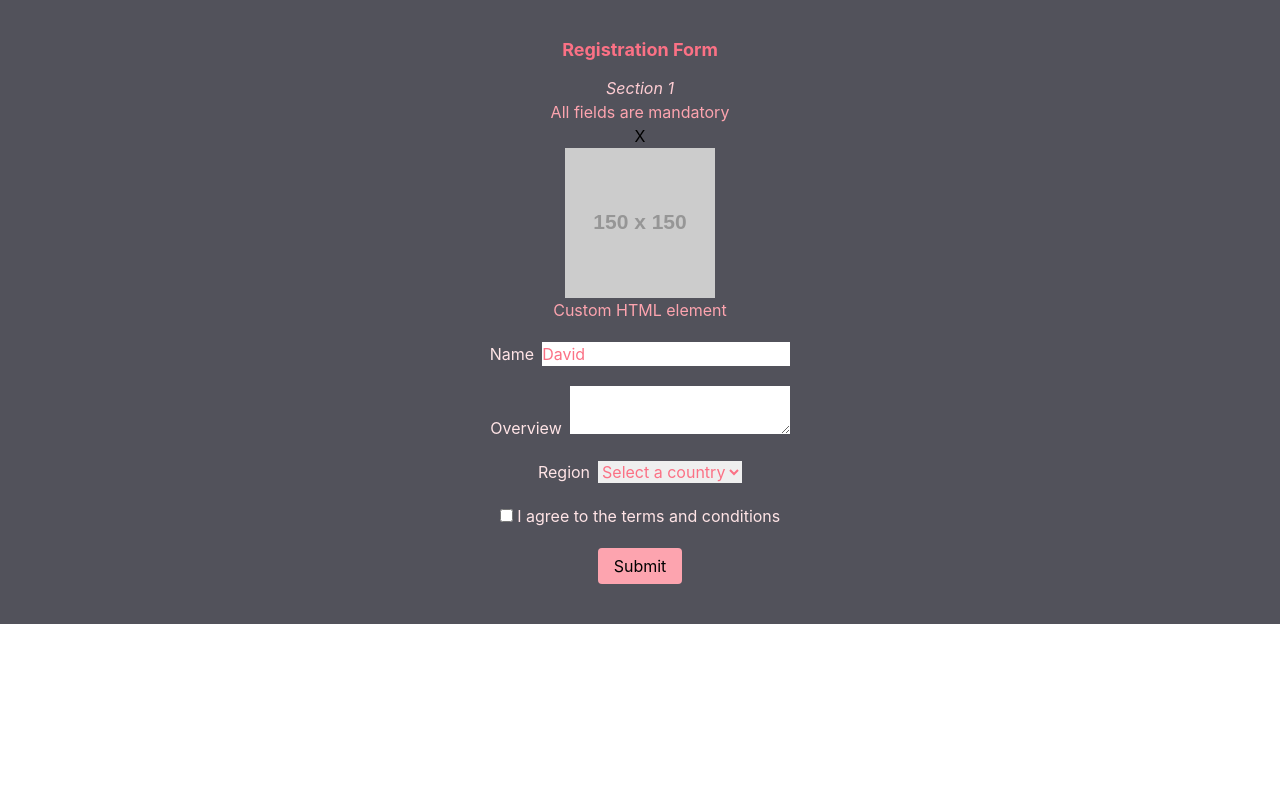
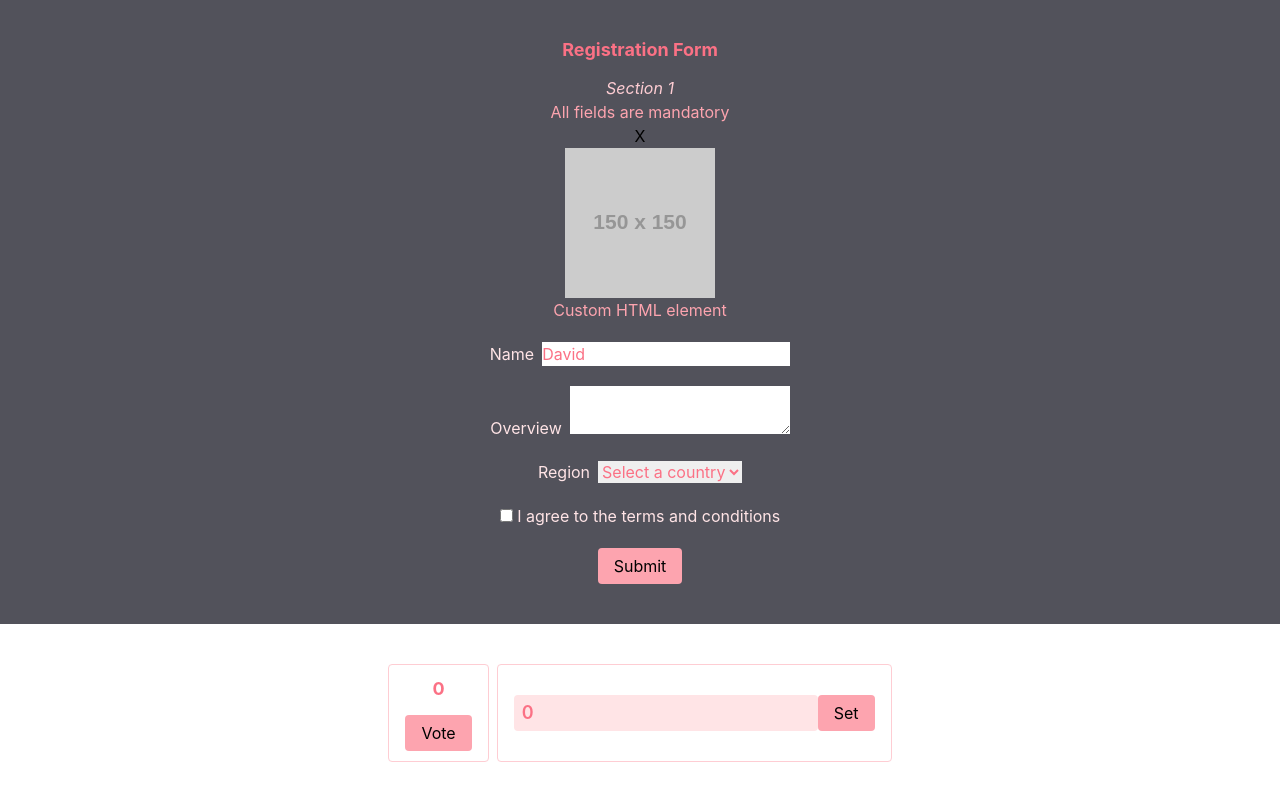
Before and after one commit to mostafizur99/nyret-night, a React (Create React App) app: page / in a window 1280 px wide. Shown: the part 504-1304 px from the top of the page. Before the commit the page ends 1128 px from the top, so only its background shows below. Built offline with nearby package versions, Linux system fonts and the light colour scheme; no server answers.

Commit message:
feat: counter component added

```diff
--- a/package.json
+++ b/package.json
@@ -5,7 +5,7 @@
   "dependencies": {
     "@testing-library/jest-dom": "^5.14.1",
     "@testing-library/react": "^13.0.0",
-    "@testing-library/user-event": "^13.2.1",
+    "@testing-library/user-event": "^14.4.3",
     "axios": "^0.27.2",
     "react": "^18.2.0",
     "react-dom": "^18.2.0",
--- a/src/App.js
+++ b/src/App.js
@@ -1,3 +1,4 @@
+import Counter from "./components/Counters/Counter";
 import Greeting from "./components/Greetings/Greeting";
 import Login from "./components/Logins/Login";
 import Posts from "./components/Posts/Posts";
@@ -17,6 +18,8 @@ function App() {
 
       <Registration />
 
+      <Counter />
+
       {/* <ul>
         <li>Dark UI</li>
         <li>Responsive</li>
--- /dev/null
+++ b/src/components/Counters/Counter.jsx
@@ -0,0 +1,31 @@
+import React, { useState } from 'react'
+
+const Counter = () => {
+    const [count, setCount] = useState(0)
+    const [amount, setAmount] = useState(0)
+    return (
+        <div className='container mx-auto py-10 flex justify-center gap-2'>
+            <div className='w-fit px-4 py-2.5 text-center border border-rose-200 rounded'>
+                <h1 className="text-rose-400 text-lg font-bold">{count}</h1>
+                <button onClick={() => setCount(count + 1)}
+                    className="mt-3 px-4 py-1.5 bg-rose-300 rounded"
+                >Vote</button>
+            </div>
+            <div className='w-fit px-4 py-2.5 text-center border border-rose-200 rounded flex items-center'>
+                <input
+                    onChange={(e) => setAmount(parseInt(e.target.value))}
+                    value={amount}
+                    name="amount"
+                    type="number"
+                    className="text-rose-400 text-lg font-semibold bg-rose-100 py-1 px-2 rounded"
+                />
+                <button
+                    onClick={() => setCount(amount)}
+                    className="px-4 py-1.5 bg-rose-300 rounded"
+                >Set</button>
+            </div>
+        </div>
+    )
+}
+
+export default Counter
```
Also changed, not shown: 1 other file (tests, documents, lock files or other folders).
